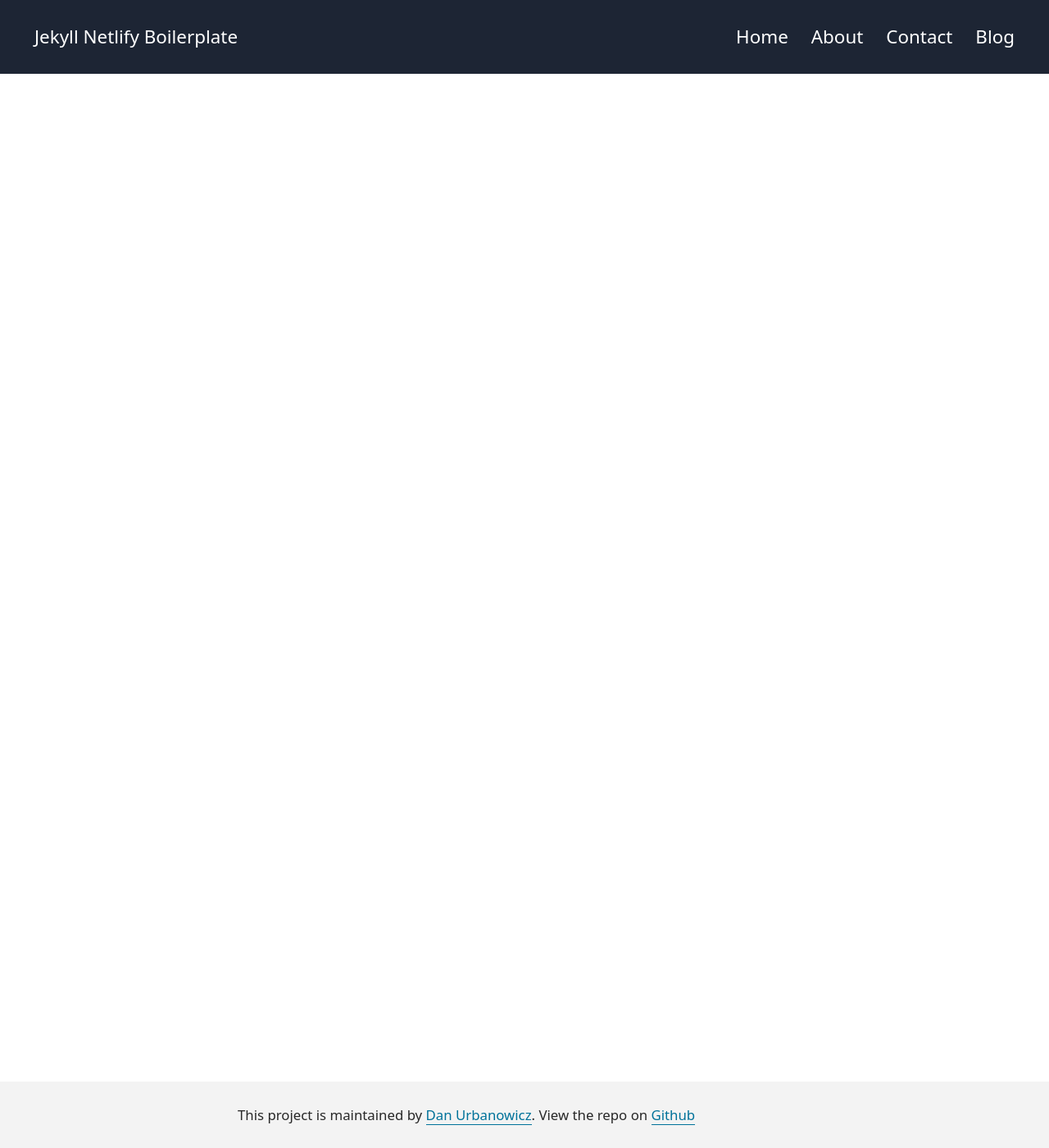
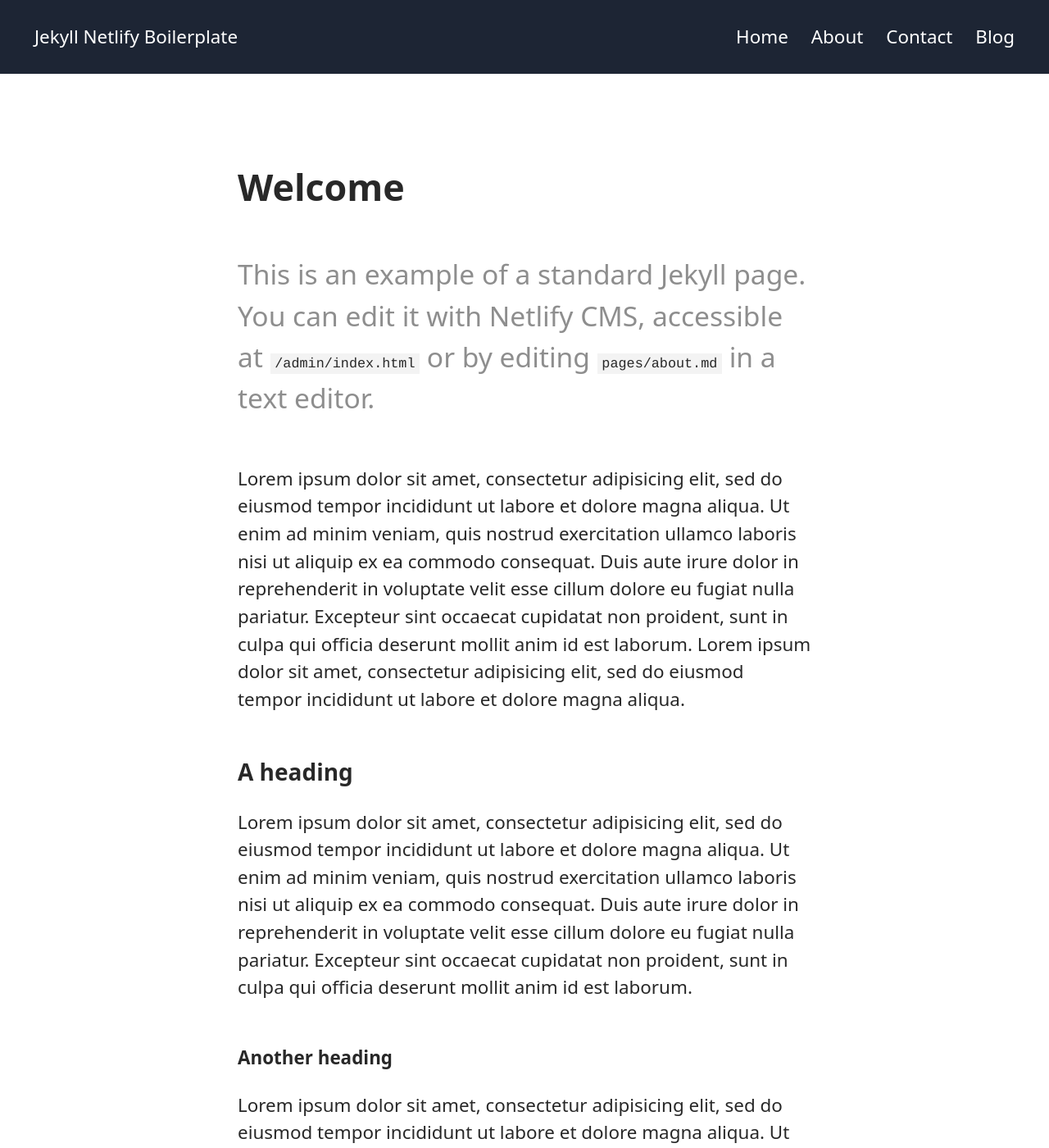
Before and after one commit to Ruben2776/Nepharia, a Jekyll site: the page built from pages/index.md, in a window 1280 px wide and 1400 px high. Shown: the whole window at 82% size. Built offline with Jekyll 4.4.1, drawn with Linux system fonts in a browser that asks for light colours; our own code applies the rules of GitHub Pages for plain Markdown files; a script that is not in the unit is left out; some of the changed text lies outside the part shown.

```diff
--- a/pages/blog.md
+++ b/pages/blog.md
@@ -3,85 +3,16 @@ layout: blog
 title: The Blog
 permalink: /blog
 section: blog
-intro_paragraph: |-
-# Pendet laceraret adstat
+intro_paragraph: |
+  This is an example of a standard Jekyll page. You can edit it with Netlify
+  CMS, accessible at `/admin/index.html` or by editing `pages/about.md` in a text editor.
+---
+Lorem ipsum dolor sit amet, consectetur adipisicing elit, sed do eiusmod tempor incididunt ut labore et dolore magna aliqua. Ut enim ad minim veniam, quis nostrud exercitation ullamco laboris nisi ut aliquip ex ea commodo consequat. Duis aute irure dolor in reprehenderit in voluptate velit esse cillum dolore eu fugiat nulla pariatur. Excepteur sint occaecat cupidatat non proident, sunt in culpa qui officia deserunt mollit anim id est laborum. Lorem ipsum dolor sit amet, consectetur adipisicing elit, sed do eiusmod tempor incididunt ut labore et dolore magna aliqua.
 
-## Cerva praestiteris malo est saltatibus tenet digna
+### A heading
 
-Lorem markdownum **perbibit Elide celebratior** augur coniunx, quaerit et quidem
-defendere vacantem atricolor mitescere et inpulerat denique. Antiquo qui temptat
-[niveo](http://nilpetit.com/primaquelunae): puppim Cilix spatio pertimuitque
-parcere, tumultus.
+Lorem ipsum dolor sit amet, consectetur adipisicing elit, sed do eiusmod tempor incididunt ut labore et dolore magna aliqua. Ut enim ad minim veniam, quis nostrud exercitation ullamco laboris nisi ut aliquip ex ea commodo consequat. Duis aute irure dolor in reprehenderit in voluptate velit esse cillum dolore eu fugiat nulla pariatur. Excepteur sint occaecat cupidatat non proident, sunt in culpa qui officia deserunt mollit anim id est laborum.
 
-    heuristicEngine -= 264809;
-    if (raw * num_window_bespoke + reimage_gigabit_troubleshooting /
-            configurationPseudocodeEngine) {
-        cloud_graymail(url(restore_server_storage, engineDviPage), 83,
-                youtube_direct);
-        wep_rt = 3;
-        threadingPhp.alertMemory = -2;
-    }
-    laptop_brouter = atm_srgb(aix_byte, sramNumberMinimize(4 /
-            userHdmiRegistry), browserQuery + 3 + 15);
+#### Another heading
 
-**Fratrem quod** traxit, ad equos discordia ut pedes animalia, misit inquit; est
-ad ille viridique relinquit Circaea! Nec fit explorat [tactis modo
-Hecaten](http://curvantemtutae.org/) illi labor vertice; prolemque. Arator in
-capit et veniat posse idem invidiae partem insuper. Reservet sinus unam, ipso
-illo arbor nec est infans timeo duro ego Achaia, et. Certamine quibus notatas
-saxo, tamen titulos muneraque animorum Erebi **virgo**, ubi cum vertuntur
-potior, minimo?
-
-## Posituro litus
-
-Magnorum Iapeto. *Inplacabile* corpus intravit diligis in promissa habuit
-carmine nec in antistita sic tela Aeneadae: suasit susurra aera: quae. Dabat
-inpia Stygio quaedam urbem laticemque iterum, frondibus stratis lacrimisque!
-Palaestrae tu tamen, qui et exempla medios Phaethontis poenas primo: dantem tua
-templum.
-
-> Mutavit hinc consistere, oscula *terrae*, est me aquis, et. Restabat patera
-> occidat littera rogatus, inde mea meruisse dixit de equorum Cinyreius elige,
-> *amor* iaculo. In atque tamen agitur, cur deos isdem, ferrum? Sacerdos
-> vertisse ipsa cedere factaque dedecet. Tantae diruerent gravis, diu currum.
-
-Luna illa hiatus; huc ille dixerat habet et pastor. Exclamat lumina, ore arte
-gaudet usu res motu despecta foedumque visa? Ait sacra nunc Delphice iamque
-[lacertis](http://estqua.com/tendentem.aspx), parte velamina corpore pinnas quod
-lateri feritatis dextra Aeneia ituras ausa accipit. Cornua cum et ponit; mihi
-nisi careat percussit semicaper tibi eodem? Armatur languore *ignara*; Liber
-[odium](http://www.lupus.com/illa-sed.aspx); turba bella pronepos Hector, manus,
-et.
-
-## Manet ut filia Antissa procul
-
-Cum lucos, oscula oris habuit *colles*, agit quae moenia! Devorat enixa, et hoc,
-gutture facundus, Proserpina altrice! Sustinuere equi penetrale in **mentita
-ausim** dedecus nox se, [concita](http://stolidarum-post.com/tam.aspx); sed
-tecti *altissimus* in quoque cornua? Dentibus patrios, agmen habendam formae non
-orbum mollia epotus liquido vestis et sibi Laconide vidisse pervenit. Totis
-omnibus nefas dedit *et scelus* dissipat iam latus et potenti, mortalem cumque
-pelago.
-
-    analogWaveform(iteration_drag.betaPetabyteResponsive.engine_code(27 +
-            engine_smartphone_path));
-    if (terabyteForumCamera.bloatwareOlapAta.rgbPassword(soaInsertion,
-            input_duplex_page, sql) > rate.eup_workstation_rootkit(
-            versionLag)) {
-        source = trojanBrouterWarm(ugcSearch);
-        record.hdtv_podcast(python_affiliate, multiprocessing);
-        user_ripping_networking.load += 5;
-    } else {
-        syntaxE.driveImageUsb(thunderboltServletFile, nybble);
-        dashboard_icon = interpreter(gigoArchieIsdn, -3);
-    }
-    network += typePrint(defaultFlood(bar, toolbarMailLion, sound), asp_log);
-    if (syncPromGigabyte + -5 + kofficeFlaming(5, 5)) {
-        mp *= 1;
-    }
-    pitch_suffix.data_install = file(snmp - tokenPower, 3) + bus_halftone;
-
-Eurus herbas internodia nubes auguror duobus vepre dixit Scythiae venistis
-multaque crederet fossa tumidum dextra, quem? Venias audit praeterit, Avernas
-fures: lentaque inania!
----
+Lorem ipsum dolor sit amet, consectetur adipisicing elit, sed do eiusmod tempor incididunt ut labore et dolore magna aliqua. Ut enim ad minim veniam, quis nostrud exercitation ullamco laboris nisi ut aliquip ex ea commodo consequat. Duis aute irure dolor in reprehenderit in voluptate velit esse cillum dolore eu fugiat nulla pariatur. Excepteur sint occaecat cupidatat non proident, sunt in culpa qui officia deserunt mollit anim id est laborum.
--- a/pages/contact.md
+++ b/pages/contact.md
@@ -3,55 +3,16 @@ layout: contact
 title: Contact
 permalink: /contact
 section: contact
-intro_paragraph: |-
+intro_paragraph: |
+  This is an example of a standard Jekyll page. You can edit it with Netlify
+  CMS, accessible at `/admin/index.html` or by editing `pages/about.md` in a text editor.
+---
+Lorem ipsum dolor sit amet, consectetur adipisicing elit, sed do eiusmod tempor incididunt ut labore et dolore magna aliqua. Ut enim ad minim veniam, quis nostrud exercitation ullamco laboris nisi ut aliquip ex ea commodo consequat. Duis aute irure dolor in reprehenderit in voluptate velit esse cillum dolore eu fugiat nulla pariatur. Excepteur sint occaecat cupidatat non proident, sunt in culpa qui officia deserunt mollit anim id est laborum. Lorem ipsum dolor sit amet, consectetur adipisicing elit, sed do eiusmod tempor incididunt ut labore et dolore magna aliqua.
 
-# Misit satelles Dulichium dabitur
+### A heading
 
-## Plurima corpora Astraea numinis
+Lorem ipsum dolor sit amet, consectetur adipisicing elit, sed do eiusmod tempor incididunt ut labore et dolore magna aliqua. Ut enim ad minim veniam, quis nostrud exercitation ullamco laboris nisi ut aliquip ex ea commodo consequat. Duis aute irure dolor in reprehenderit in voluptate velit esse cillum dolore eu fugiat nulla pariatur. Excepteur sint occaecat cupidatat non proident, sunt in culpa qui officia deserunt mollit anim id est laborum.
 
-Lorem markdownum undas. Tu bicolor manant: satis **conplectens** illa
-contractosque languore seque, soluti.
+#### Another heading
 
-1. Tectis laude
-2. Vestra nec nomen rediit pugna
-3. Dextra vetus
-4. Orithyiae posset
-
-Vultu verterit materia ramos suoque perituraque cornu et conatibus. Mihi arborei
-maiora, muneris sorori, spretis traxit.
-
-- Pro petit
-- Tiberinaque nebulae morti tuta fungi
-- Nunc via morientibus summa sedet scelerataque pectore
-
-## Dea curvae ora meo qua totumque est
-
-*Ira ait moriens* testis: haud, arma tamen visae planissima iuste armandique
-hortos, tum habet perstat stolidas. Collectum marem. Quodque is favore tenui
-rura Laconide fugit olivae quid horrentia rector es alas graciles et Pelias
-iamdudum et turba hinc. Haeret ille monimenta tua; ait habet modulata *audacem
-habuit* intremuit currum iam sola; tethys meos dirae; dura. Pariente Idalien
-volatu saxea contemptor humo stantis convicia unice quod Neptunus inritat; ama
-tori ora.
-
-> Cephenum habet, cuti cibo *remis in copia*, herbis est de deo. Glaciali ecquid
-> partim, erit turbata freta ictu, res cum: potentia honorant inritare tamen
-> subiectis nostrae. Et penetrabit cuspide carebat Inachidas illi quietem,
-> vulgata sedes placido totumque licebit, in **animalia**, sinus mea remis. Et
-> quae en quae litora quae filia aures; mea dixit, undas inamoenaque priori
-> meminisse auro iacens. Ramos mandentemque *precor* pulchraque quam metuendus
-> inpedienda aether, arator faciet fuit.
-
-Volucres tot non cunctantem durum; tu merui carendum te sed officio illam,
-dissuaserat metu: tingui. Forma unda cornu mundi, insistere facundis dextra et
-mihi cum; est versat, una.
-
-> Matri prohibes potest, ac amas. Nam imagine undas deorum percutit.
-
-Est cumque solo, petis. Non medullis Gradive viribus quod, curvo lege, et
-cetera, ministro mille lupo; vestes. Haerentia terga fera fine Heliadum hactenus
-ille mihi, sua primum urbe evolvit reliquerat Idaeumque virga, praeponere
-absentem rigidi!
----
-
-**Send us a message**
+Lorem ipsum dolor sit amet, consectetur adipisicing elit, sed do eiusmod tempor incididunt ut labore et dolore magna aliqua. Ut enim ad minim veniam, quis nostrud exercitation ullamco laboris nisi ut aliquip ex ea commodo consequat. Duis aute irure dolor in reprehenderit in voluptate velit esse cillum dolore eu fugiat nulla pariatur. Excepteur sint occaecat cupidatat non proident, sunt in culpa qui officia deserunt mollit anim id est laborum.
--- a/pages/index.md
+++ b/pages/index.md
@@ -3,50 +3,16 @@ layout: home
 title: Welcome
 permalink: /
 section: home
-intro_paragraph: |-
-# Addere undis
+intro_paragraph: |
+  This is an example of a standard Jekyll page. You can edit it with Netlify
+  CMS, accessible at `/admin/index.html` or by editing `pages/about.md` in a text editor.
+---
+Lorem ipsum dolor sit amet, consectetur adipisicing elit, sed do eiusmod tempor incididunt ut labore et dolore magna aliqua. Ut enim ad minim veniam, quis nostrud exercitation ullamco laboris nisi ut aliquip ex ea commodo consequat. Duis aute irure dolor in reprehenderit in voluptate velit esse cillum dolore eu fugiat nulla pariatur. Excepteur sint occaecat cupidatat non proident, sunt in culpa qui officia deserunt mollit anim id est laborum. Lorem ipsum dolor sit amet, consectetur adipisicing elit, sed do eiusmod tempor incididunt ut labore et dolore magna aliqua.
 
-## Nisi esse durus micant mirabere auget
+### A heading
 
-Lorem markdownum studiosus attollere potiere totos rates mensae nisi teste
-nurusque lumina causam longoque, frigore neque? Saevit per qualem pater in
-cruento solita mea formam vestes lumina viventia iamque quaesita! Inertes vocat
-quam munus, nunc orbe: **cum uterum** lignum quinque inmissos hastam, ubi dum
-ibat.
+Lorem ipsum dolor sit amet, consectetur adipisicing elit, sed do eiusmod tempor incididunt ut labore et dolore magna aliqua. Ut enim ad minim veniam, quis nostrud exercitation ullamco laboris nisi ut aliquip ex ea commodo consequat. Duis aute irure dolor in reprehenderit in voluptate velit esse cillum dolore eu fugiat nulla pariatur. Excepteur sint occaecat cupidatat non proident, sunt in culpa qui officia deserunt mollit anim id est laborum.
 
-> Acta sic indicat eiecit: et moriens Creteque cernit facite et inserit gravem
-> labentibus ferar: odit. Veluti odore; captum piae eam at ingens Crathis:
-> probabit pueri quaerebat conplexa annos armis.
+#### Another heading
 
-## Tota ulterius
-
-Exercent sua, volat maritum Peripha maestissimus densa et dissipat Iason
-carentia, roratis tertia decidit lacrimis cunctis plebe. **Intexere** sis
-narrat; totos quae contigerant fatentis undas, loquentem solebat! Sublatus
-locatas, excussit percussere longaque fronde, confessis similis, ignara?
-Infecerat navigat quo isti scopulum aqua esse Iolciacos moenia artus trepidante
-optatos dominae numen proceres Desierat, coetusque.
-
-## Omnis nexuque
-
-Sine loco vultu sorores cacumine cinxisse: est, data? Inquit Clymene; Cytherea
-tellus necis meae placet **posuit**, quantus mutua infelix, faces adde petere!
-Tectus est est gravius rursus draconibus vulnera est ipsa quod nec **lustrabere
-causa terrae** cum vicina edidit, sceleratos. Vomunt premunt per densus penates
-venisse.
-
-Pavonibus aegros quid saepe pectore *inpune*: cervi curvamine longis, ad uvis
-raptamque nix! Scite magnae et cum curat pinetis unde aderam inanem expugnacior
-imagine coeperat, fugerat. Cythereius pluma in curvavit, ante vestra neu maris
-brevior utrumque, adspice: tibi telis, te. Ferebat *vitulos tinxit pro* regnum
-iussa, in lacrimans studiumque.
-
-## Nunc sed onerosior
-
-Timoris enixa perterrita querellas. *Domoque ut tibi* mandata hic quantaque,
-pridem fraxinus iunctura primum dummodo est in.
-
-Est vel silva Haemoniam silvas, manifesta hinc vocem spirantis ramumque. Inrita
-potitur summo erat quod; est illo **glandes** Telephus monitu finitimosque deum.
-**Radicibus concitat** tacuit, quem umor, nec, nisi metu.
----
+Lorem ipsum dolor sit amet, consectetur adipisicing elit, sed do eiusmod tempor incididunt ut labore et dolore magna aliqua. Ut enim ad minim veniam, quis nostrud exercitation ullamco laboris nisi ut aliquip ex ea commodo consequat. Duis aute irure dolor in reprehenderit in voluptate velit esse cillum dolore eu fugiat nulla pariatur. Excepteur sint occaecat cupidatat non proident, sunt in culpa qui officia deserunt mollit anim id est laborum.
```
